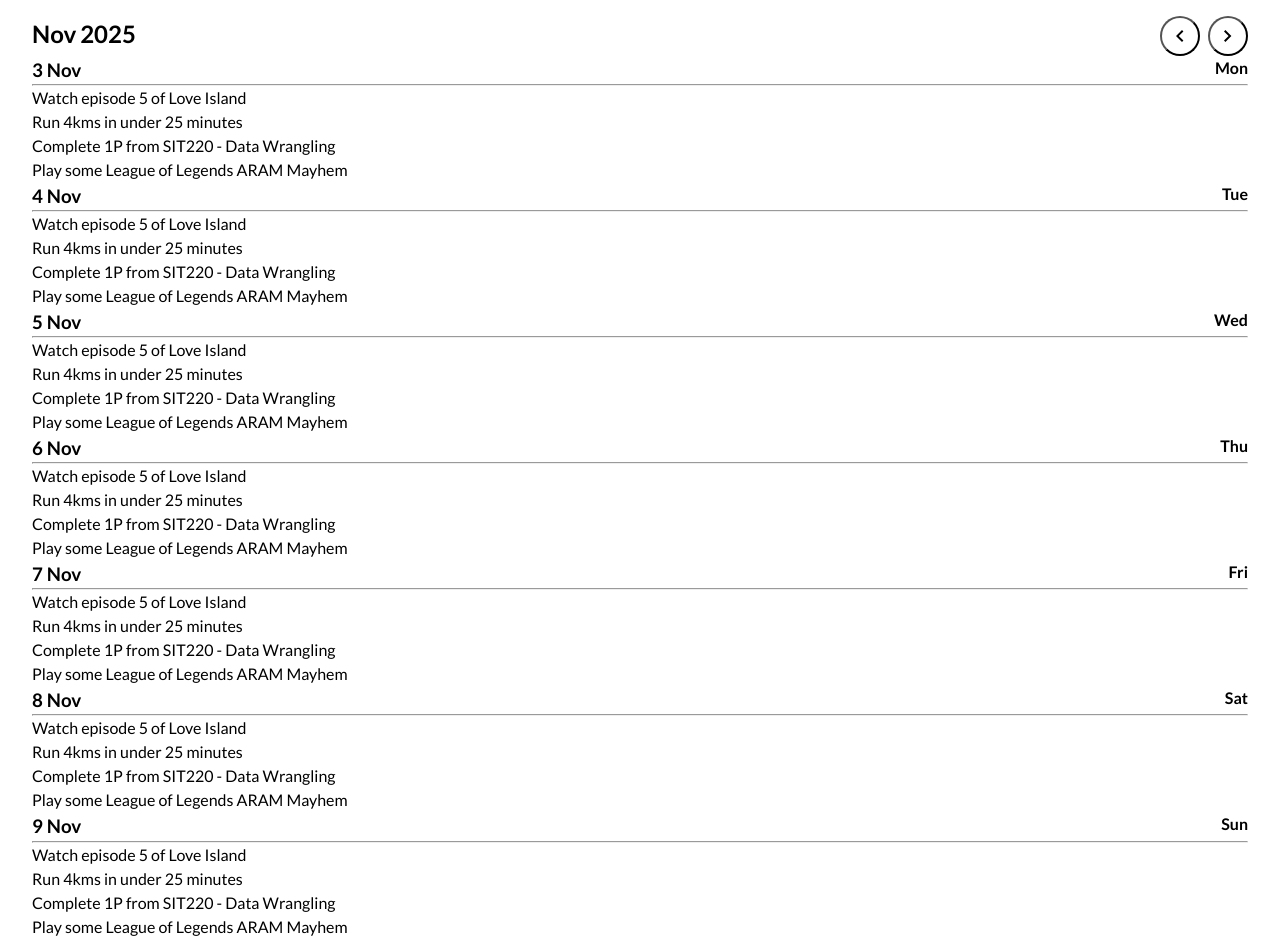
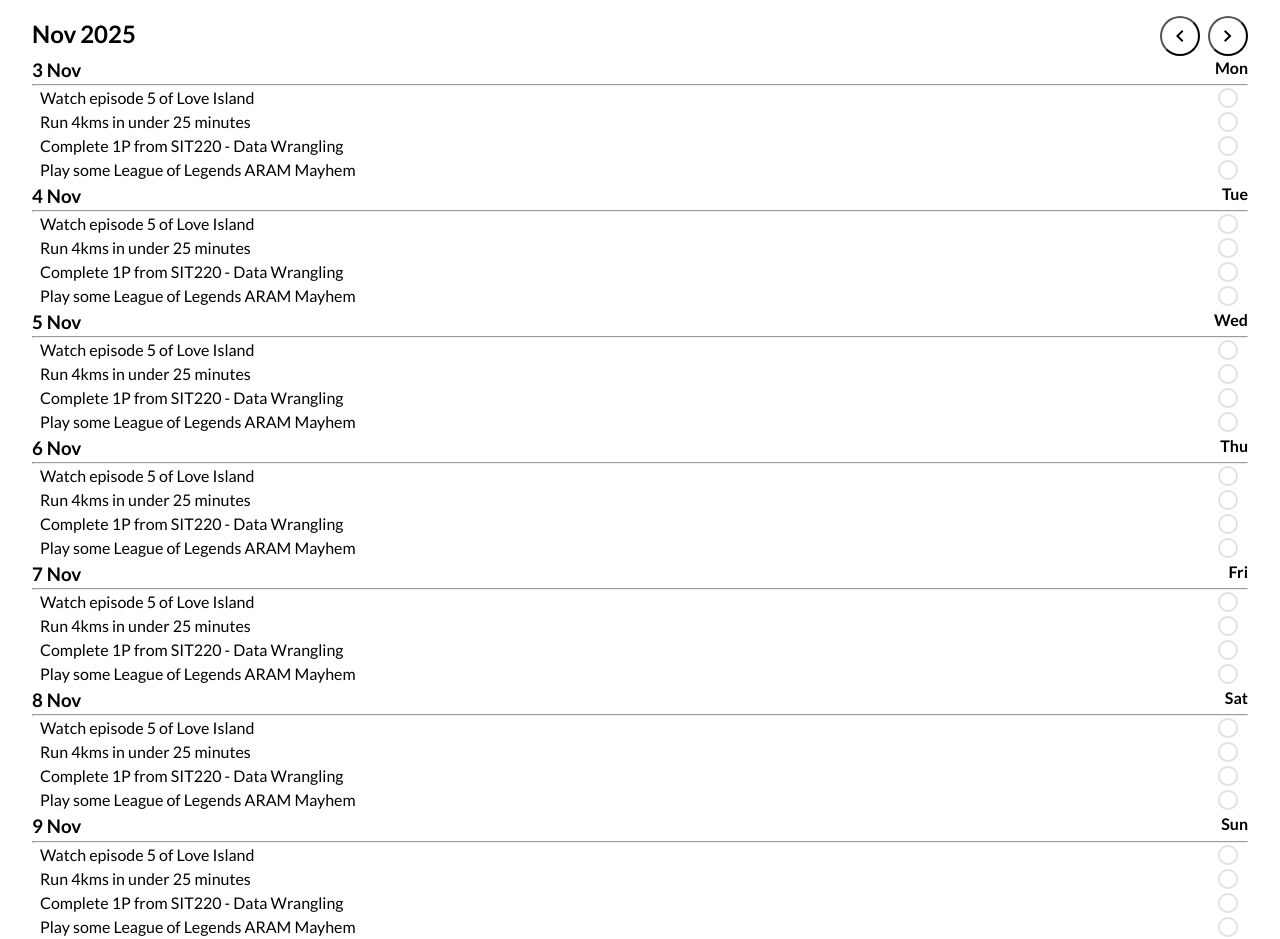
Before and after one commit to darbata/planner, a React (Vite) app: page / in a window 1280 px wide. Built offline with nearby package versions, Linux system fonts and the light colour scheme.

Commit message:
added check box functionality

```diff
--- a/src/planner/Day.tsx
+++ b/src/planner/Day.tsx
@@ -16,7 +16,9 @@ export function Day({date} : props) {
                 <h4 className={"day__weekday"}>{date.toLocaleString('default', {weekday: 'short'})}</h4>
             </div>
             <hr/>
-            <TaskList />
+            <div className={"day__task_list"}>
+                <TaskList />
+            </div>
         </div>
     )
 }
--- a/src/planner/Planner.tsx
+++ b/src/planner/Planner.tsx
@@ -43,10 +43,10 @@ export function Planner() {
                 </div>
                 <div className={"planner__controls"}>
                     <button className={"planner__button planner__button-prev"} onClick={() => setOffset(offset - 1)}>
-                        <img src="public/arrow_left.svg" alt="previous week"/>
+                        <img src="/arrow_left.svg" alt="previous week"/>
                     </button>
                     <button className={"planner__button planner__button-next"} onClick={() => setOffset(offset + 1)}>
-                        <img src="public/arrow_right.svg" alt="next week"/>
+                        <img src="/arrow_right.svg" alt="next week"/>
                     </button>
                 </div>
             </div>
--- /dev/null
+++ b/src/planner/Task.tsx
@@ -0,0 +1,29 @@
+import './styles/task.css'
+import {useState} from "react";
+
+type TaskProps = {
+    description: string,
+    isComplete?: boolean
+}
+
+export function Task({description, isComplete} : TaskProps) {
+
+    const [complete, setComplete] = useState(isComplete);
+
+    return (
+        <div className={"task"}>
+            <p className={`task__description ${complete ? "task__description--complete" : ""}`}>
+                {complete
+                    ? <p><s>{description}</s></p>
+                    : <p>{description}</p>
+                }
+            </p>
+            <div onClick={() => setComplete(!complete)} className={"task__checkbox"}>
+                {complete ?
+                    <img src="/circle_check.svg" alt="completed item"/> :
+                    <img src="/circle_blank.svg" alt="incomplete item"/>
+                }
+            </div>
+        </div>
+    )
+}
--- a/src/planner/TaskList.tsx
+++ b/src/planner/TaskList.tsx
@@ -1,10 +1,15 @@
 import {data} from "../services/firebase/data.ts";
+import {Task} from "./Task.tsx";
 
 export function TaskList() {
-    console.log(data[0])
+
     return <ul>
         {data.map((task) =>
-            <li>{task.description}</li>
+            <div>
+                <Task description={task.description} />
+                {/*<hr />*/}
+            </div>
         )}
+        {/*input*/}
     </ul>
 }
--- a/src/planner/styles/day.css
+++ b/src/planner/styles/day.css
@@ -7,3 +7,8 @@
     display: flex;
     gap: 4px;
 }
+
+.day__task_list {
+    padding-left: 8px;
+    padding-right: 8px;
+}
--- /dev/null
+++ b/src/planner/styles/task.css
@@ -0,0 +1,12 @@
+.task {
+    display: flex;
+    justify-content: space-between;
+}
+
+.task__description--complete {
+    color: grey;
+}
+
+.task__checkbox {
+    cursor: pointer;
+}
```
Also changed, not shown: public/circle_blank.svg (added), public/circle_check.svg (added).
